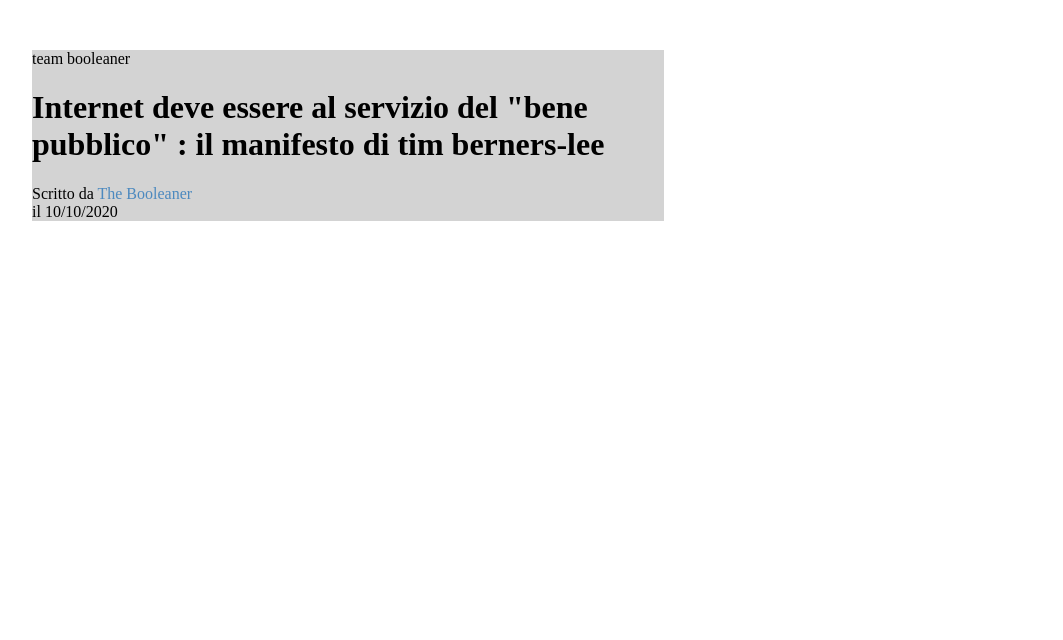
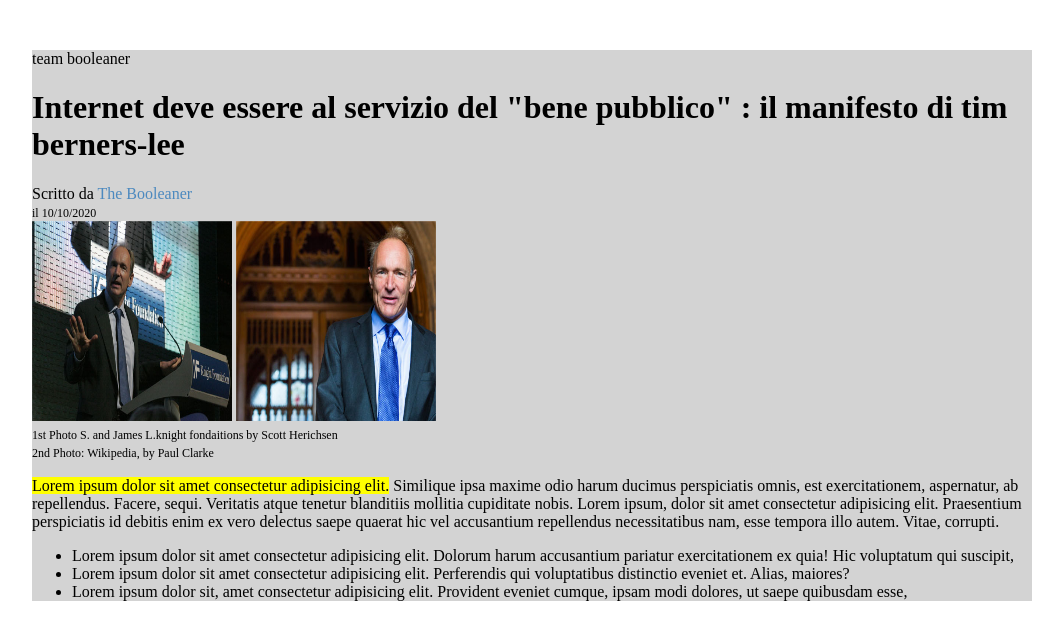
Before and after one commit to StefanoFabrin90/html-css-booleaner, a plain HTML site: page index.html in a window 1280 px wide. Shown: the whole page, without its empty margins (26-1089 px from the left). Drawn offline with Linux system fonts and the light colour scheme.

Commit message:
add main

```diff
--- a/css/main.css
+++ b/css/main.css
@@ -1,12 +1,35 @@
 .container{
-    width: 50%;
+    width: 1000px;
     background-color:lightgrey;
     margin: 50px;
 }
 
+/* header */
 .write-by{
     color: #4c89bf;
 }
 .date{
+    font-size: 12px;
+}
+
+/* main */
+.tim{
 
 }
+.img{
+    width: 200px;
+    height: 200px;
+}
+
+.img2{
+    width: 200px;
+    height: 200px;
+}
+
+.description-photo{
+    font-size: 12px;
+}
+
+#most-important{
+    background-color: yellow;
+}
--- a/index.html
+++ b/index.html
@@ -8,12 +8,34 @@
     <link rel="stylesheet" href="./css/main.css">
 </head>
 <body>
-    <!-- header -->
+
     <div class="container">
+        <!-- header -->
         team booleaner
-        <h1>Internet deve essere al servizio del "bene pubblico" : il manifesto di tim berners-lee</h1>
-        <span>Scritto da <span class="write-by">The Booleaner</span></span><br>
-        <span class="date">il 10/10/2020</span>
+        <header>
+            <h1>Internet deve essere al servizio del "bene pubblico" : il manifesto di tim berners-lee</h1>
+            <span>Scritto da <span class="write-by">The Booleaner</span></span><br>
+            <span class="date">il 10/10/2020</span>
+        </header>
+        <!-- main -->
+        <div class="tim">
+            <img class="img" src="./img/tim-1.jpg" alt="img 1">
+            <img class="img2" src="./img/tim-2.jpg" alt="img 2"><br>
+            <span class="description-photo">1st Photo S. and James L.knight fondaitions by Scott Herichsen</span><br>
+            <span class="description-photo">2nd Photo: Wikipedia, by Paul Clarke</span>
+        </div>
+
+        <p><span id="most-important">Lorem ipsum dolor sit amet consectetur adipisicing elit.</span> Similique ipsa maxime odio harum ducimus perspiciatis omnis, est exercitationem, aspernatur, ab repellendus. Facere, sequi. Veritatis atque tenetur blanditiis mollitia cupiditate nobis. Lorem ipsum, dolor sit amet consectetur adipisicing elit. Praesentium perspiciatis id debitis enim ex vero delectus saepe quaerat hic vel accusantium repellendus necessitatibus nam, esse tempora illo autem. Vitae, corrupti.</p>
+
+        <ul>
+            <li>Lorem ipsum dolor sit amet consectetur adipisicing elit. Dolorum harum accusantium pariatur exercitationem ex quia! Hic voluptatum qui suscipit,</li>
+
+            <li>Lorem ipsum dolor sit amet consectetur adipisicing elit. Perferendis qui voluptatibus distinctio eveniet et. Alias, maiores?</li>
+
+            <li>Lorem ipsum dolor sit, amet consectetur adipisicing elit. Provident eveniet cumque, ipsam modi dolores, ut saepe quibusdam esse,</li>
+        </ul>
+
+
     </div>
 
 
```
